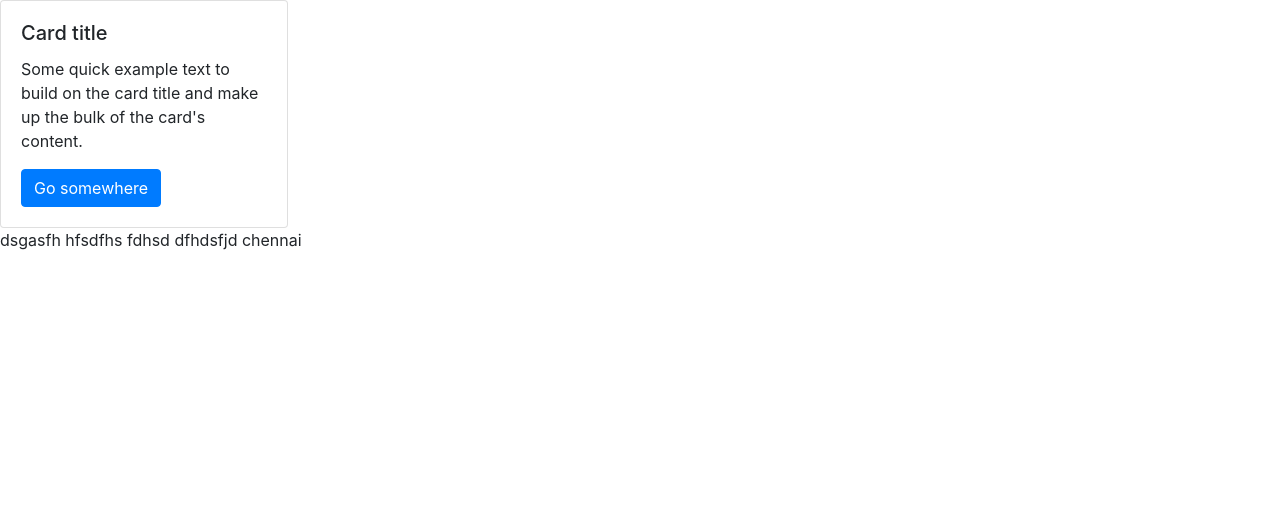
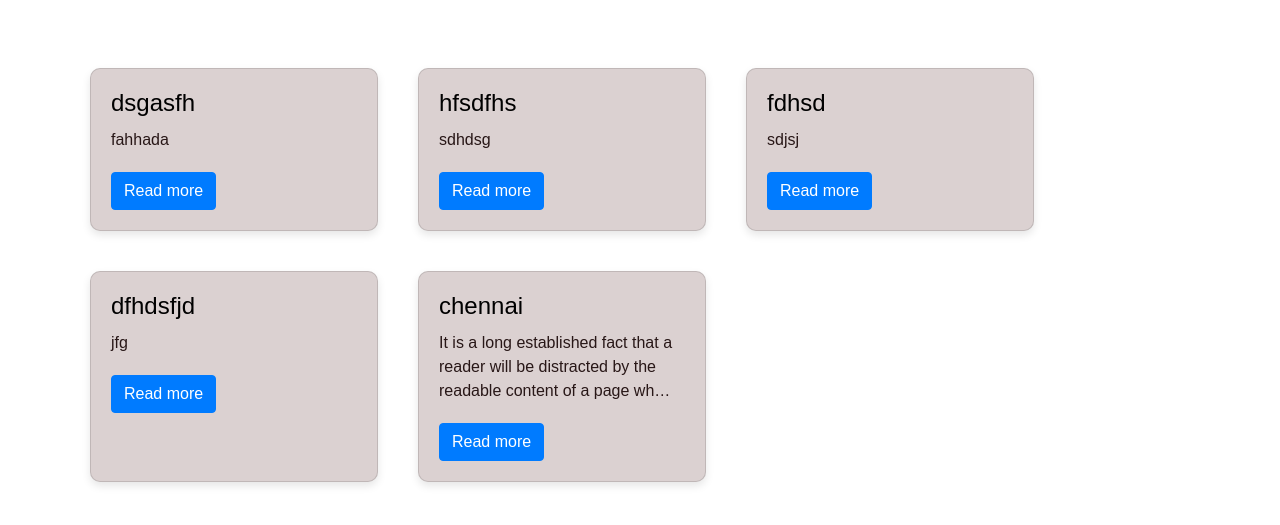
Before and after one commit to karthievj/blog_website, a Django app: page /my_post/ in a window 1280 px wide. Shown: the part 56-581 px from the top of the page. Run offline with Django 5.2, Linux system fonts and the light colour scheme; a user stored in the database is signed in; data comes from the database, SQL or seed files in the repository; both versions use the stored data as it was after the commit.

Commit message:
mypost commit

```diff
--- a/Blogsite/Blogsite/urls.py
+++ b/Blogsite/Blogsite/urls.py
@@ -20,7 +20,7 @@ from blog import views
 
 urlpatterns = [
     path('admin/', admin.site.urls),
-    path('',views.home,name="home"),
+    path('',views.all_posts,name="home"),
 
     #User
     path('register/',views.register,name="register"),
--- /dev/null
+++ b/Blogsite/blog/static/css/mypost.css
@@ -0,0 +1,58 @@
+/* Card Container */
+.custom-card {
+    width: 300px;
+    border-radius: 10px;
+    box-shadow: 0 4px 8px rgba(0, 0, 0, 0.1);
+    overflow: hidden;
+    background-color: #dbd1d1;
+    transition: transform 0.3s ease, box-shadow 0.3s ease;
+    margin: 20px;
+    font-family: Arial, sans-serif;
+}
+
+/* Card Image */
+.custom-card{
+    width: 100%;
+    height: auto;
+    display: block;
+}
+
+/* Card Content */
+.custom-card .card-body {
+    padding: 20px;
+}
+
+/* Card Title */
+.custom-card .card-title {
+    font-size: 1.5rem;
+    margin: 0 0 10px;
+    color: #000000;
+}
+
+/* Card Text */
+.custom-card .card-text {
+    font-size: 1rem;
+    margin-bottom: 20px;
+    color: #281717;
+}
+
+/* Card Button */
+.custom-card .card-button {
+    display: inline-block;
+    padding: 10px 15px;
+    background-color: #007bff;
+    color: #fff;
+    text-decoration: none;
+    border-radius: 5px;
+    transition: background-color 0.3s ease;
+}
+
+.custom-card .card-button:hover {
+    background-color: #0056b3;
+}
+
+/* Card Hover Effect */
+.custom-card:hover {
+    transform: translateY(-5px);
+    box-shadow: 0 8px 16px rgba(0, 0, 0, 0.2);
+}
--- a/Blogsite/blog/templates/mypost.html
+++ b/Blogsite/blog/templates/mypost.html
@@ -1,15 +1,18 @@
-{%extends 'base.html' %}
+{% extends 'base.html' %}
+{% load static %}
 {% block content %}
-<div class="card" style="width: 18rem;">
-    <div class="card-body">
-      <h5 class="card-title">Card title</h5>
-      <p class="card-text">Some quick example text to build on the card title and make up the bulk of the card's content.</p>
-      <a href="#" class="btn btn-primary">Go somewhere</a>
+<link rel="stylesheet" href="{% static 'css/mypost.css' %}">
+<div class="container mt-5 mb-3">
+  <div class="row">
+    {% for post in mypost %}
+    <div class="card custom-card" style="width: 18rem;">
+      <div class="card-body">
+        <h5 class="card-title">{{post.title}}</h5>
+        <p class="card-text">{{post.content | truncatechars:100}}</p>
+        <a href="#" class="btn btn-primary">Read more</a>
+      </div>
     </div>
+    {% endfor %}
   </div>
-  {% for post in mypost %}
-  {{post.title}}
-
-  {% endfor %}
-
+</div>
 {% endblock %}
--- a/Blogsite/blog/views.py
+++ b/Blogsite/blog/views.py
@@ -51,7 +51,7 @@ def login_user(request):
         if user is not None:
             login(request,user)
             messages.success(request,"Successfully logged in...")
-            return redirect("/")
+            return redirect("/my_post")
         else:
             messages.error(request,"Invalid login details ")
         return render(request,"home.html")
@@ -86,3 +86,8 @@ def my_post(request):
     mypost = BlogPost.objects.filter(author=user)
     data = {'mypost':mypost}
     return render(request,"mypost.html",context=data)
+
+def all_posts(request):
+    # all_post = BlogPost.objects.all()
+    all_post = BlogPost.objects.filter().order_by('-date_time')
+    return render(request,"home.html",{'all_post':all_post})
```
Also changed, not shown: Blogsite/blog/templates/home.html (+16 -3 lines), Blogsite/db.sqlite3.
